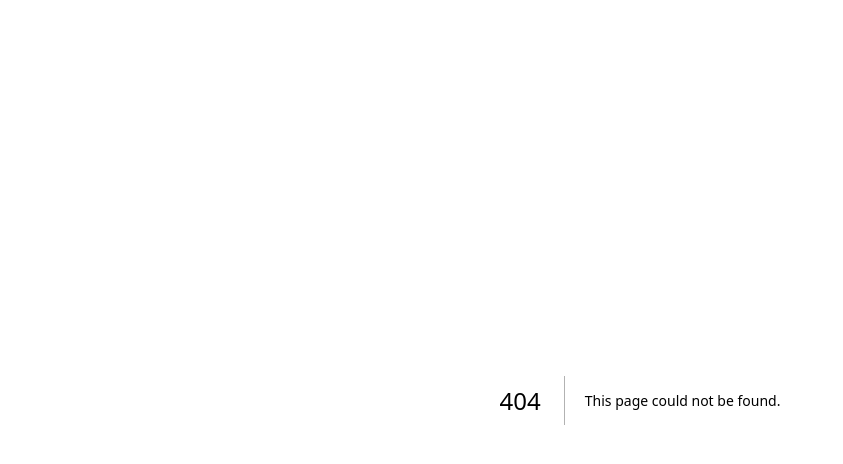
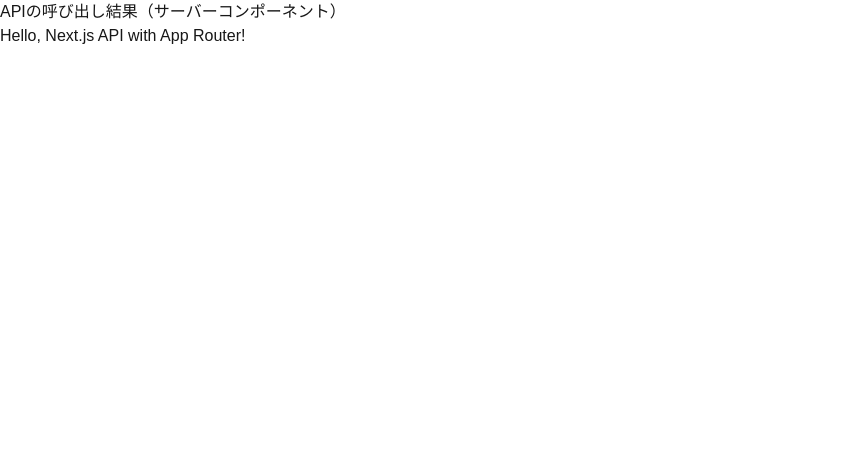
Before and after one commit to TakuyaFukumura/practice-next-js, a Next.js app: page /server-components in a window 1280 px wide. Before the commit this address had no page. Shown: the top 464 px of the page, without its empty margins (0-843 px from the left). Built offline with nearby package versions, Linux system fonts and the light colour scheme.

Commit message:
サーバーコンポーネント版API利用例作成

```diff
--- /dev/null
+++ b/src/app/server-components/page.tsx
@@ -0,0 +1,14 @@
+export default async function Call() {
+  // APIを呼び出し
+  const res = await fetch("http://localhost:3000/api/hello", {
+    cache: "no-store", // キャッシュを無効化して毎回最新データを取得
+  });
+  const data = await res.json();
+
+  return (
+    <main>
+      <h1>APIの呼び出し結果（サーバーコンポーネント）</h1>
+      <p>{data.message}</p>
+    </main>
+  );
+}
```
